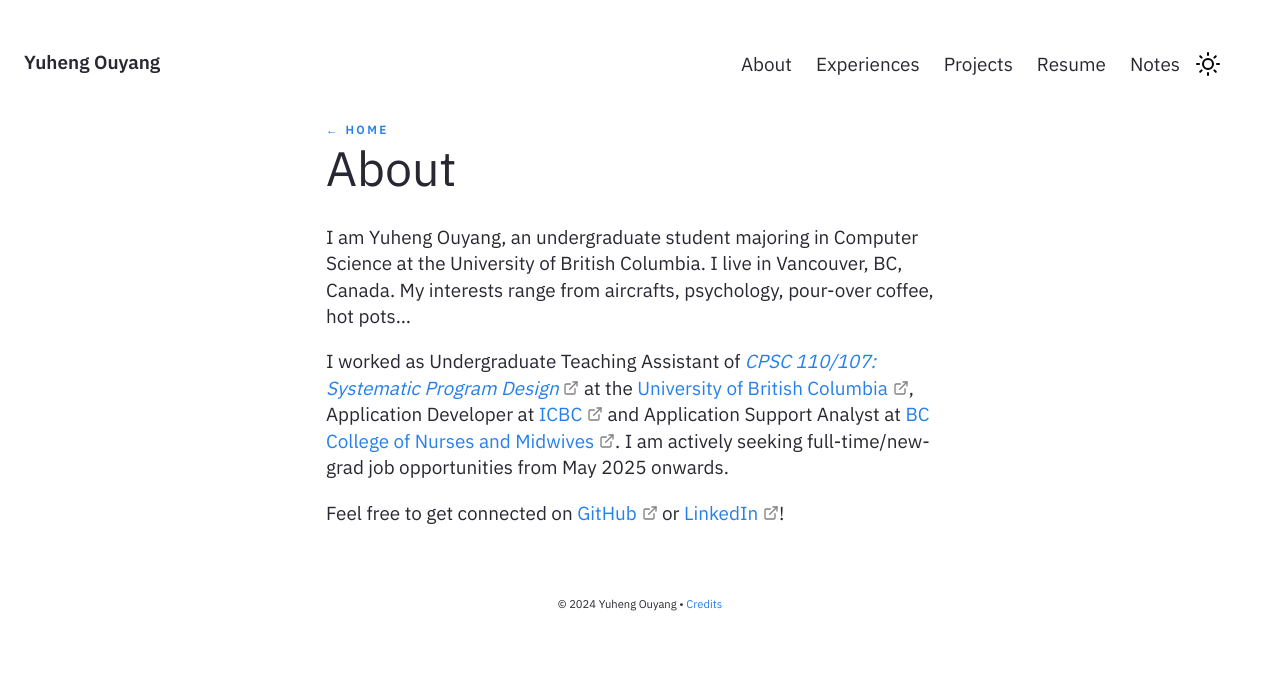
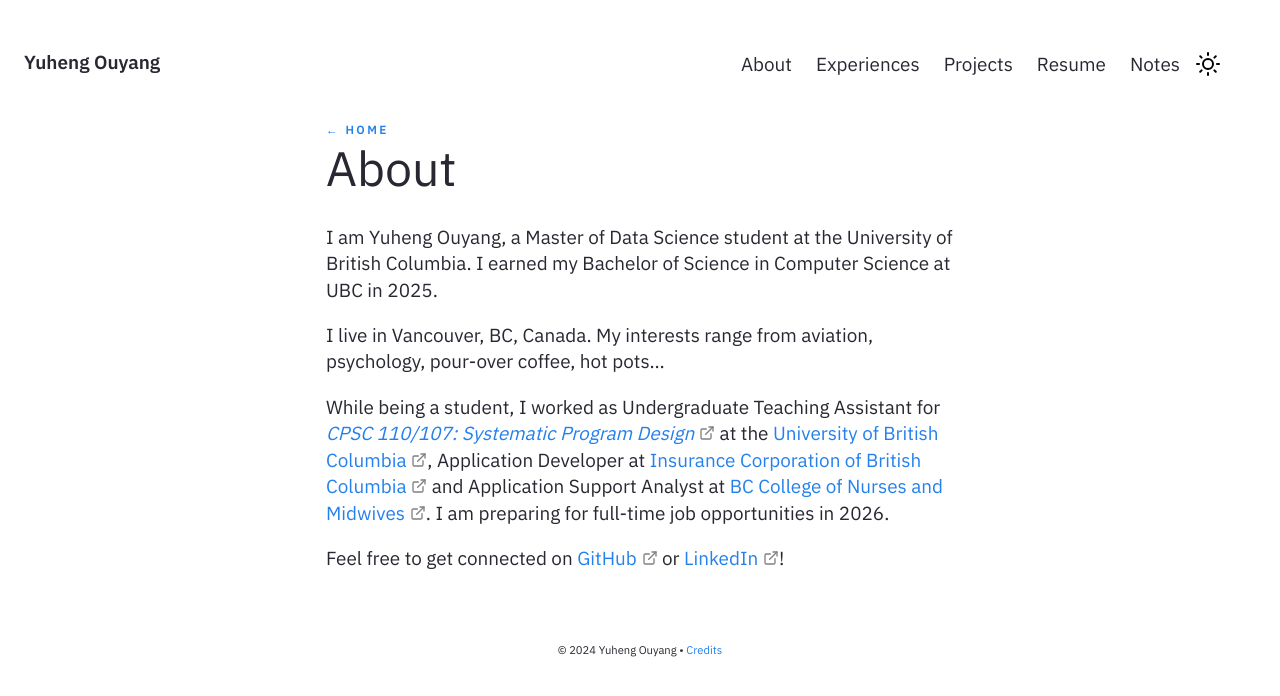
Before and after one commit to yhouyang02/yhouyang02.github.io, a Jekyll site: the page built from pages/about.md, in a window 1280 px wide. Shown: the top 696 px of the page. Built offline with Jekyll 4.4.1, drawn with Linux system fonts in a browser that asks for light colours.

Commit message:
Update about page graduate

```diff
--- a/pages/about.md
+++ b/pages/about.md
@@ -6,8 +6,10 @@ title: About
 ---
 
 \
-I am Yuheng Ouyang, an undergraduate student majoring in Computer Science at the University of British Columbia. I live in Vancouver, BC, Canada. My interests range from aircrafts, psychology, pour-over coffee, hot pots...
+I am Yuheng Ouyang, a Master of Data Science student at the University of British Columbia. I earned my Bachelor of Science in Computer Science at UBC in 2025.
 
-I worked as Undergraduate Teaching Assistant of [*CPSC 110/107: Systematic Program Design*](https://cs110.students.cs.ubc.ca/admin/syllabus.html) at the [University of British Columbia](https://www.ubc.ca/), Application Developer at [ICBC](https://www.icbc.com/) and Application Support Analyst at [BC College of Nurses and Midwives](https://www.bccnm.ca/). I am actively seeking full-time/new-grad job opportunities from May 2025 onwards.
+I live in Vancouver, BC, Canada. My interests range from aviation, psychology, pour-over coffee, hot pots...
+
+While being a student, I worked as Undergraduate Teaching Assistant for [*CPSC 110/107: Systematic Program Design*](https://cs110.students.cs.ubc.ca/admin/syllabus.html) at the [University of British Columbia](https://www.ubc.ca/), Application Developer at [Insurance Corporation of British Columbia](https://www.icbc.com/) and Application Support Analyst at [BC College of Nurses and Midwives](https://www.bccnm.ca/). I am preparing for full-time job opportunities in 2026.
 
 Feel free to get connected on [GitHub](https://github.com/yhouyang02) or [LinkedIn](https://www.linkedin.com/in/youyang21/)!
```
